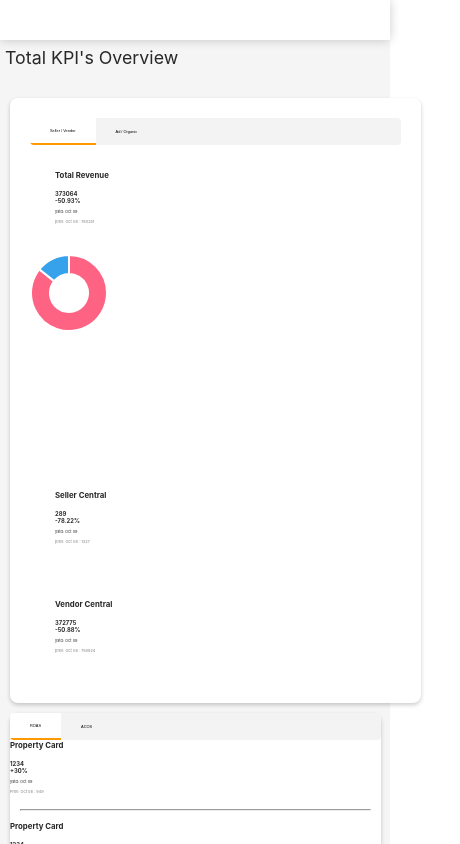
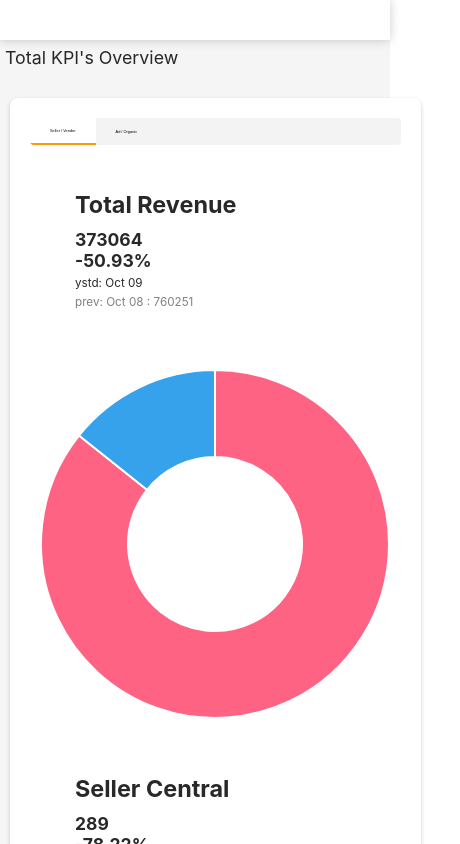
Before and after one commit to priyadav21/device-responsive-web-page, a React (Create React App) app: page / in a window 390 px wide. Shown: the top 844 px of the page, 460 px wide, since content can reach past the window. Built offline with nearby package versions, Linux system fonts and the light colour scheme.

Commit message:
styling changes 2

```diff
--- a/src/Styles.css
+++ b/src/Styles.css
@@ -37,6 +37,7 @@ hr {
   display: flex;
   flex-direction: column;
   width: 100%;
+  height: 100%;
   align-items: center;
   justify-content: center;
   font-size: calc(10px + 2vmin);
@@ -75,16 +76,15 @@ hr {
   margin: 10px;
   padding: 15px;
   width: 50%;
-  height: 50%;
+  /*height: 50%; */
 }
 
 .chart-holder {
-  width: 20vw;
-  height: 25vh;
+  padding: 10px;
 }
 
 .side-cards {
-  width: 100%;
+  width: 50%;
 }
 
 .side-cards-row {
@@ -129,34 +129,54 @@ hr {
   padding: 15px;
 }
 
+.property-container {
+  width: 100%;
+  padding: 20px;
+}
+
 .card-title {
   margin-bottom: 10px;
   font-weight: bold;
   font-size: 2vw;
+  @media (max-width: 767px) {
+    font-size: 6vw;
+  }
 }
 .card-subtitle {
   font-weight: normal;
   font-size: 1.5vw;
   font-weight: bold;
   margin-bottom: 5px;
+  @media (max-width: 767px) {
+    font-size: 4.5vw;
+  }
 }
 .card-text {
   font-weight: normal;
   font-size: 1vw;
   margin-bottom: 5px;
+  @media (max-width: 767px) {
+    font-size: 3vw;
+  }
 }
 .card-subtext {
   font-weight: normal;
   font-size: 1vw;
   color: grey;
   margin-bottom: 5px;
+  @media (max-width: 767px) {
+    font-size: 3vw;
+  }
 }
 
-@media (max-width: 560px) {
+@media (max-width: 767px) {
   .row {
     flex-direction: column;
   }
   .summary {
+    width: 100%;
+  }
+  .side-cards {
     width: 100%;
   }
   .side-cards-row {
--- a/src/components/PropertyCard.js
+++ b/src/components/PropertyCard.js
@@ -18,7 +18,6 @@ const PropertyCard = (props) => {
     };
   }
   return (
-    <div>
     <div className="property-container">
       {data ? (
         <div className="property-card">
@@ -47,7 +46,6 @@ const PropertyCard = (props) => {
         </div>
       )}
     </div>
-    </div>
   );
 };
 
--- a/src/components/TabComponent.js
+++ b/src/components/TabComponent.js
@@ -12,7 +12,6 @@ const TabComponent = (props) => {
   };
 
   return (
-    <div>
     <div className="tab-container">
       {props.tabDetails.map((tab) => {
         return (
@@ -25,7 +24,6 @@ const TabComponent = (props) => {
         );
       })}
     </div>
-    </div>
   );
 };
 
```
Lines whose indentation alone changed are shown as unchanged.
